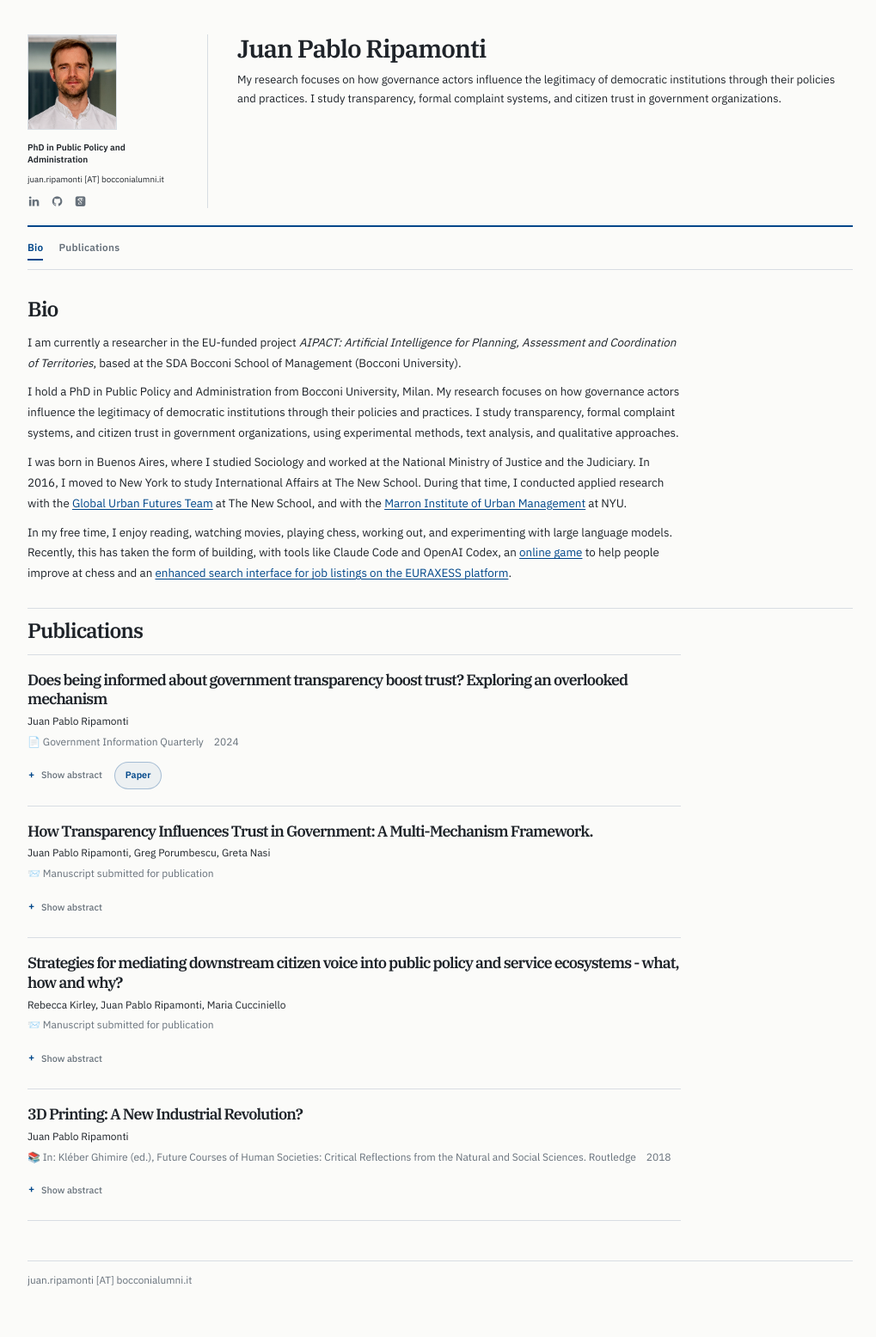
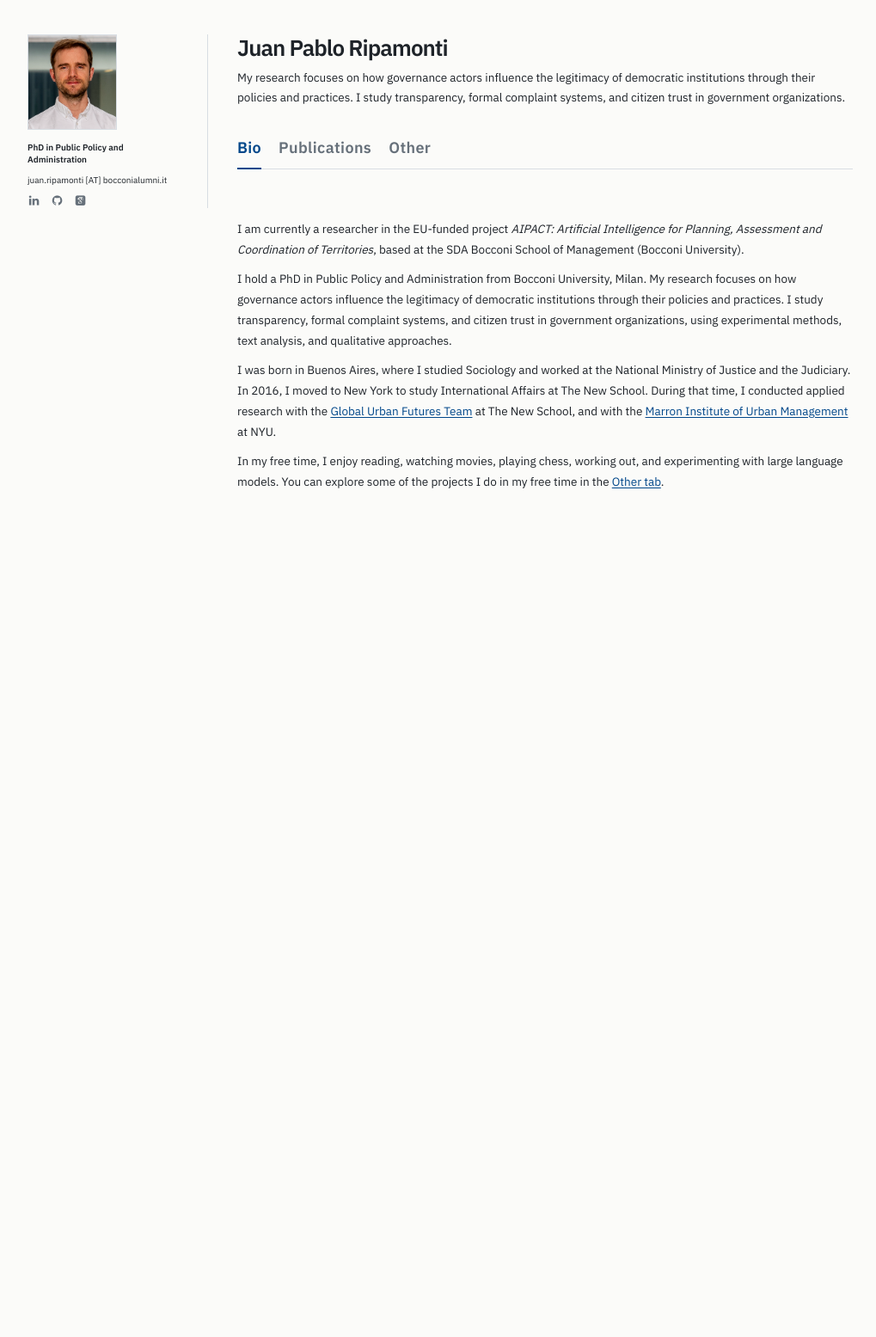
Before and after one commit to jpripamonti/jpripamonti.github.io, a Jekyll site: the page built from index.html, in a window 1280 px wide. Shown: the whole page at 86% size, without its empty margins (128-1147 px from the left). Built offline with Jekyll 4.4.1, drawn with Linux system fonts in a browser that asks for light colours; some web fonts are replaced; after the commit the page ends 900 px from its top, so only the background shows below that.

Commit message:
UI refactoring: Restructured navigation, fixed font typography hierarchy, cleaned layout spacing, and updated publication descriptions and links

```diff
--- a/_layouts/default.html
+++ b/_layouts/default.html
@@ -37,7 +37,6 @@
 </head>
 <body class="{% if page.title == 'Home' %}page-home{% else %}page-inner{% endif %}">
   <div class="site-shell">
-    {% if page.title == 'Home' %}
     <header class="site-header" id="top">
       <div class="masthead">
         <div class="masthead-side">
@@ -69,28 +68,19 @@
         <div class="masthead-main">
           <h1 class="site-title">{{ site.data.main_info.name }}</h1>
           <p class="site-summary">My research focuses on how governance actors influence the legitimacy of democratic institutions through their policies and practices. I study transparency, formal complaint systems, and citizen trust in government organizations.</p>
+          <nav class="site-nav" aria-label="Section navigation">
+            <a class="site-nav-link{% if page.url == '/' or page.url == '/index.html' %} active{% endif %}" href="{{ '/' | relative_url }}">Bio</a>
+            <a class="site-nav-link{% if page.url contains 'publications' or page.title == 'Publications' %} active{% endif %}" href="{{ '/publications.html' | relative_url }}">Publications</a>
+            <a class="site-nav-link{% if page.url contains 'software' or page.title == 'Other' %} active{% endif %}" href="{{ '/software.html' | relative_url }}">Other</a>
+          </nav>
         </div>
       </div>
     </header>
-
-    <nav class="site-nav" aria-label="Section navigation">
-      <a class="site-nav-link" data-section-link href="#bio">Bio</a>
-      <a class="site-nav-link" data-section-link href="#publications">Publications</a>
-    </nav>
-    {% else %}
-    <header class="inner-header">
-      <a class="inner-header-home" href="{{ '/' | relative_url }}">{{ site.data.main_info.name }}</a>
-      <p class="inner-header-title">{{ page.title }}</p>
-    </header>
-    {% endif %}
 
     <main class="page-content">
       {{ content }}
     </main>
 
-    <footer class="site-footer">
-      <p>{{ site.data.main_info.email }}</p>
-    </footer>
   </div>
 
   <span id="62cd7b7da1aff3196fdc26b60e396df9"></span>
--- a/index.html
+++ b/index.html
@@ -13,64 +13,6 @@ title: Home
 
     <p>I was born in Buenos Aires, where I studied Sociology and worked at the National Ministry of Justice and the Judiciary. In 2016, I moved to New York to study International Affairs at The New School. During that time, I conducted applied research with the <a href="https://web.archive.org/web/20170203151448/http://www.globalurbanfutures.org/" target="_blank" rel="noopener noreferrer">Global Urban Futures Team</a> at The New School, and with the <a href="https://marroninstitute.nyu.edu/" target="_blank" rel="noopener noreferrer">Marron Institute of Urban Management</a> at NYU.</p>
 
-    <p>In my free time, I enjoy reading, watching movies, playing chess, working out, and experimenting with large language models. Recently, this has taken the form of building, with tools like Claude Code and OpenAI Codex, an <a href="https://jpripamonti.github.io/ludus_scaccorum/" target="_blank" rel="noopener noreferrer">online game</a> to help people improve at chess and an <a href="https://github.com/jpripamonti/euraxess-improved-search" target="_blank" rel="noopener noreferrer">enhanced search interface for job listings on the EURAXESS platform</a>.</p>
+    <p>In my free time, I enjoy reading, watching movies, playing chess, working out, and experimenting with large language models. You can explore some of the projects I do in my free time in the <a href="{{ '/software.html' | relative_url }}">Other tab</a>.</p>
   </div>
 </section>
-
-<section class="content-section" id="publications" data-section>
-  <div class="section-header">
-    <h2>Publications</h2>
-  </div>
-  <div class="section-content">
-    <div class="publications-list">
-      {% assign all_papers = site.data.publications.papers %}
-      {% for paper in all_papers %}
-      <article class="publication">
-        <h3 class="publication-title">{{ paper.title }}</h3>
-        <p class="publication-authors">{{ paper.authors }}</p>
-        <p class="publication-venue">
-          <span>{{ paper.venue }}</span>
-          {% if paper.year %}
-          <span>{{ paper.year }}</span>
-          {% endif %}
-        </p>
-        {% if paper.award %}
-        <p class="publication-award"><i class="fa fa-trophy" aria-hidden="true"></i> {{ paper.award }}</p>
-        {% endif %}
-
-        <div class="publication-links">
-          <button class="toggle-abstract" type="button" aria-controls="abstract-content-{{ forloop.index }}" aria-expanded="false">Show abstract</button>
-          {% if paper.paper_pdf %}
-          <a class="publication-link" href="{{ paper.paper_pdf }}" target="_blank" rel="noopener noreferrer">Paper</a>
-          {% endif %}
-          {% if paper.preprint %}
-          <a class="publication-link" href="{{ paper.preprint }}" target="_blank" rel="noopener noreferrer">Preprint</a>
-          {% endif %}
-          {% if paper.code %}
-          <a class="publication-link" href="{{ paper.code }}" target="_blank" rel="noopener noreferrer">Code</a>
-          {% endif %}
-          {% if paper.data %}
-          <a class="publication-link" href="{{ paper.data }}" target="_blank" rel="noopener noreferrer">Data</a>
-          {% endif %}
-          {% if paper.prereg %}
-          <a class="publication-link" href="{{ paper.prereg }}" target="_blank" rel="noopener noreferrer">Registration</a>
-          {% endif %}
-          {% if paper.slides %}
-          <a class="publication-link" href="{{ paper.slides }}" target="_blank" rel="noopener noreferrer">Slides</a>
-          {% endif %}
-          {% if paper.poster %}
-          <a class="publication-link" href="{{ paper.poster }}" target="_blank" rel="noopener noreferrer">Poster</a>
-          {% endif %}
-          {% if paper.video %}
-          <a class="publication-link" href="{{ paper.video }}" target="_blank" rel="noopener noreferrer">Video</a>
-          {% endif %}
-        </div>
-
-        <div id="abstract-content-{{ forloop.index }}" class="abstract-panel" aria-hidden="true">
-          <p>{{ paper.abstract }}</p>
-        </div>
-      </article>
-      {% endfor %}
-    </div>
-  </div>
-</section>
--- /dev/null
+++ b/software.html
@@ -0,0 +1,37 @@
+---
+layout: default
+title: Other
+---
+<section class="content-section" id="other">
+  <div class="section-header">
+    <h2>Other</h2>
+  </div>
+  <div class="section-content">
+    <div class="publications-list">
+      <article class="publication">
+        <h3 class="publication-title">suacir</h3>
+        <p>An R package that downloads citizen request data (SUACI) from the Buenos Aires City Government's open data portal and automatically cleans and repairs inconsistent latitude and longitude coordinates.</p>
+        <div class="publication-links">
+          <a class="publication-link" href="https://github.com/jpripamonti/suacir" target="_blank" rel="noopener noreferrer">Repository</a>
+        </div>
+      </article>
+
+      <article class="publication">
+        <h3 class="publication-title">Ludus Scaccorum</h3>
+        <p>An online chess game designed to help players analyze and learn from their mistakes. It features both single-player and two-player modes.</p>
+        <div class="publication-links">
+          <a class="publication-link" href="https://github.com/jpripamonti/ludus_scaccorum" target="_blank" rel="noopener noreferrer">Repository</a>
+          <a class="publication-link" href="https://jpripamonti.github.io/ludus_scaccorum/" target="_blank" rel="noopener noreferrer">Play Game</a>
+        </div>
+      </article>
+
+      <article class="publication">
+        <h3 class="publication-title">EURAXESS Improved Search</h3>
+        <p>An alternative search interface for the EURAXESS platform that leverages semantic search capabilities to deliver more relevant and meaningful job listings.</p>
+        <div class="publication-links">
+          <a class="publication-link" href="https://github.com/jpripamonti/euraxess-improved-search" target="_blank" rel="noopener noreferrer">Repository</a>
+        </div>
+      </article>
+    </div>
+  </div>
+</section>
```
Also changed, not shown: _data/publications.yaml (+6 -4 lines), publications.html (added, +62 -0 lines), libs/custom/my_css.css, 2 other files.
